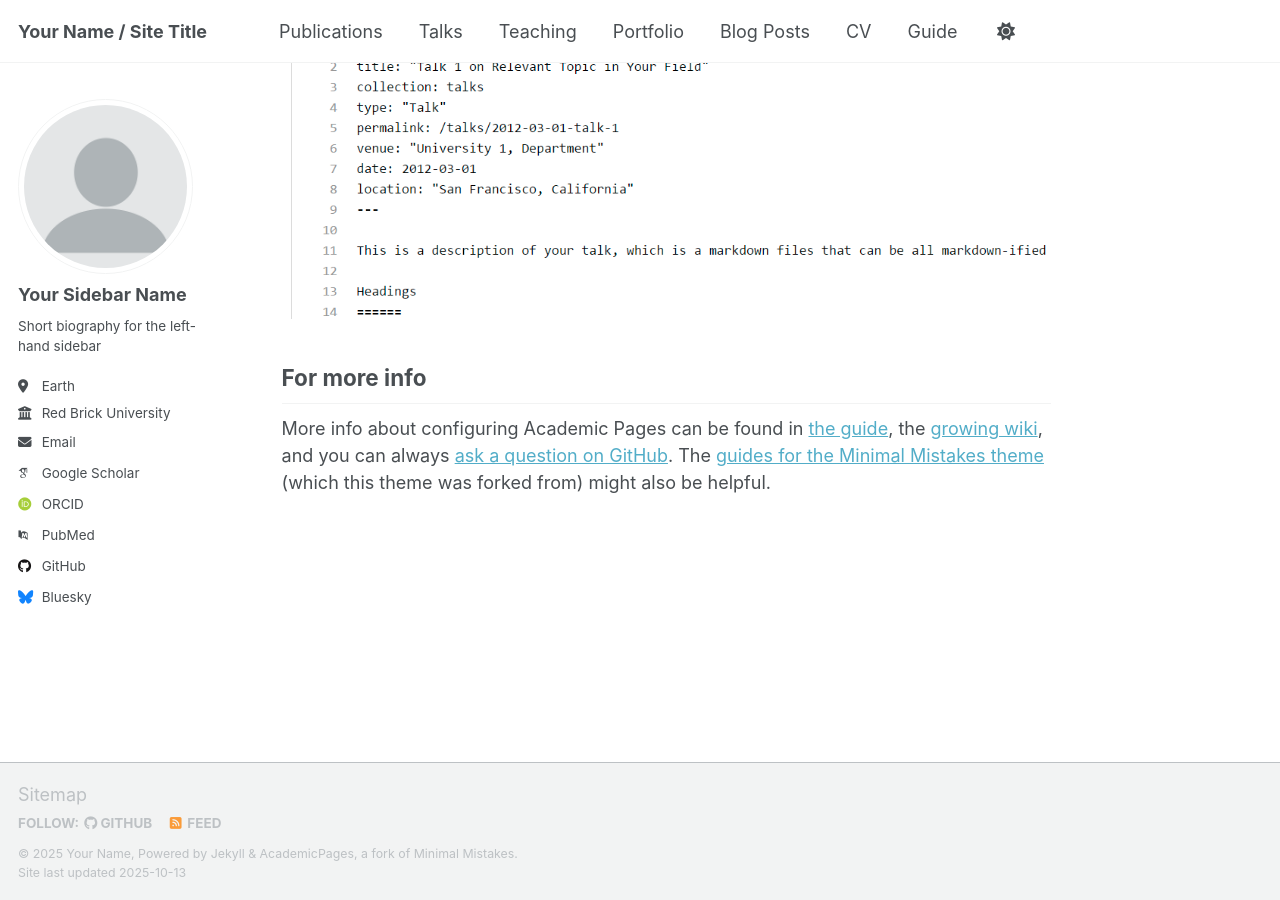
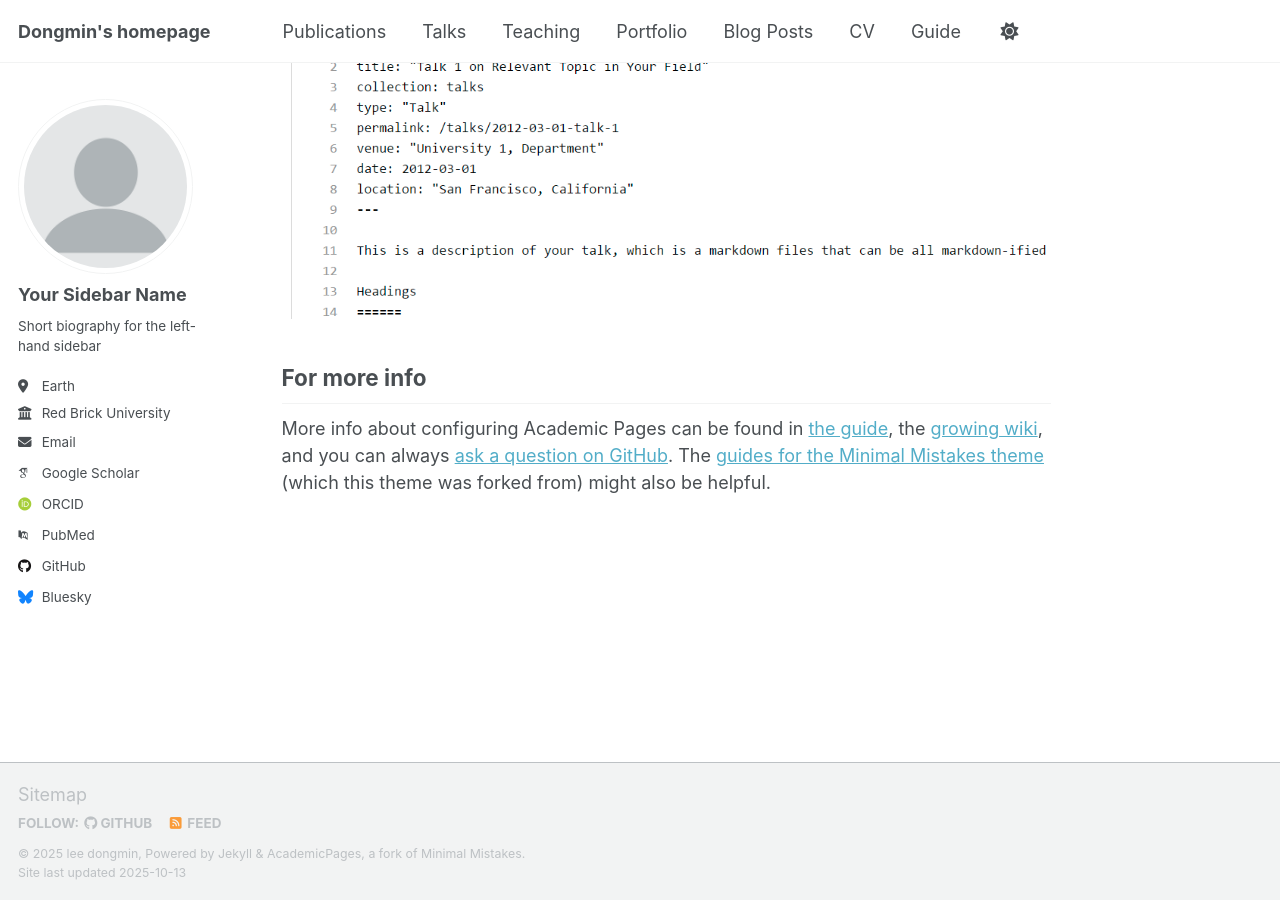
Before and after one commit to leerowa/leerowa.github.io, a Jekyll site: the page built from _pages/about.md, in a window 1280 px wide and 900 px high, scrolled down 2880 px. Built offline with Jekyll 4.4.1, drawn with Linux system fonts in a browser that asks for light colours; some web fonts are replaced; a script that is not in the unit is left out.

Commit message:
Update _config.yml

```diff
--- a/_config.yml
+++ b/_config.yml
@@ -9,14 +9,14 @@
 # Basic Site Settings
 locale                   : "en-US"
 site_theme               : "default" # Currently available options are "default", "air"
-title                    : "Your Name / Site Title"
+title                    : "Dongmin's homepage"
 title_separator          : "-"
-name                     : &name "Your Name"
-description              : &description "Your Name's academic portfolio"   # Update this with a general description of your site, this is the default if not overridden by a page
-url                      : https://academicpages.github.io # The base hostname & protocol for your site e.g. "https://[your GitHub username].github.io",
+name                     : &name "lee dongmin"
+description              : &description "personal description"   # Update this with a general description of your site, this is the default if not overridden by a page
+url                      : https://leerowa.github.io # The base hostname & protocol for your site e.g. "https://[your GitHub username].github.io",
                                                            # or if you already have some other page hosted on Github then use "https://[your GitHub username].github.io/[Your Repo Name]"
 baseurl                  : "" # the subpath of your site, e.g. "/blog"
-repository               : "academicpages/academicpages.github.io"
+repository               : "leerowa/leerowa.github.io"
 
 # Site Author - The following control what appear as part of the author content on the side bar.
 #               If a field is blank the icon and link will not appear, otherwise it will be shown.
```
